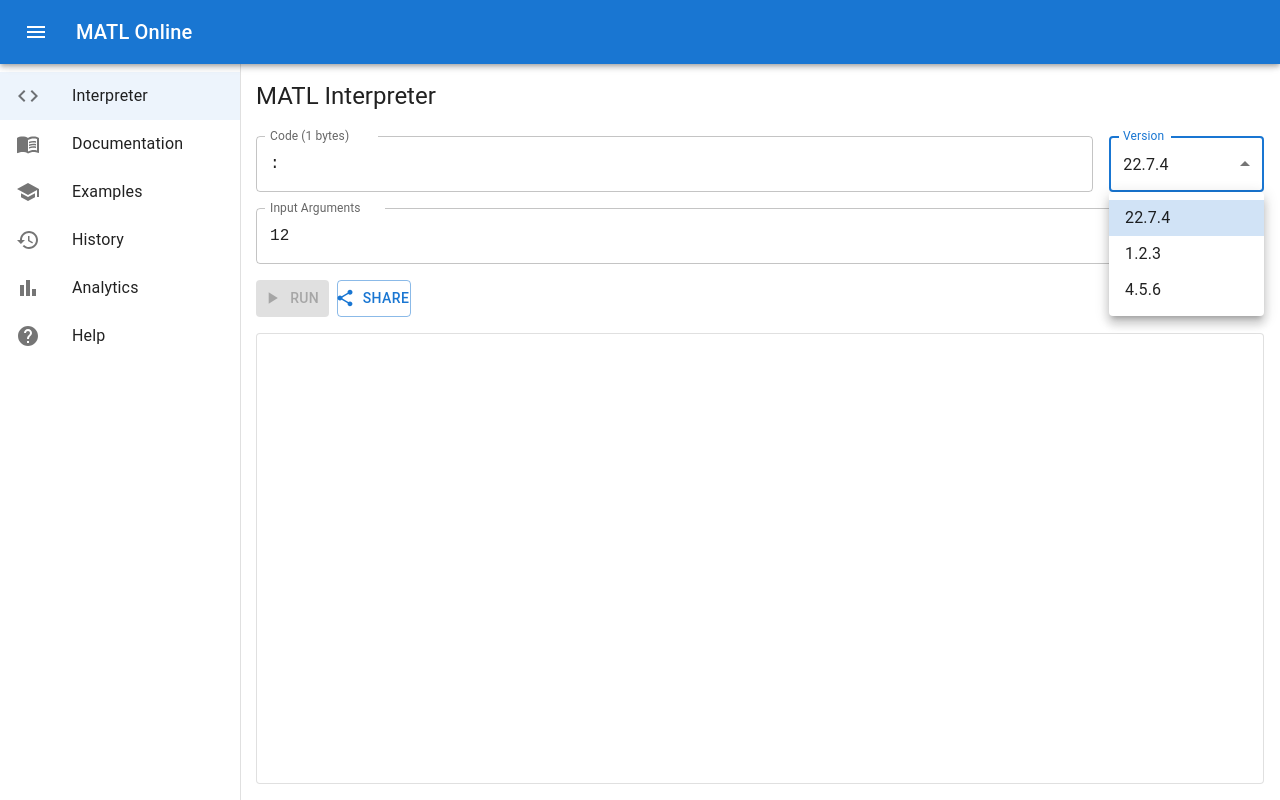
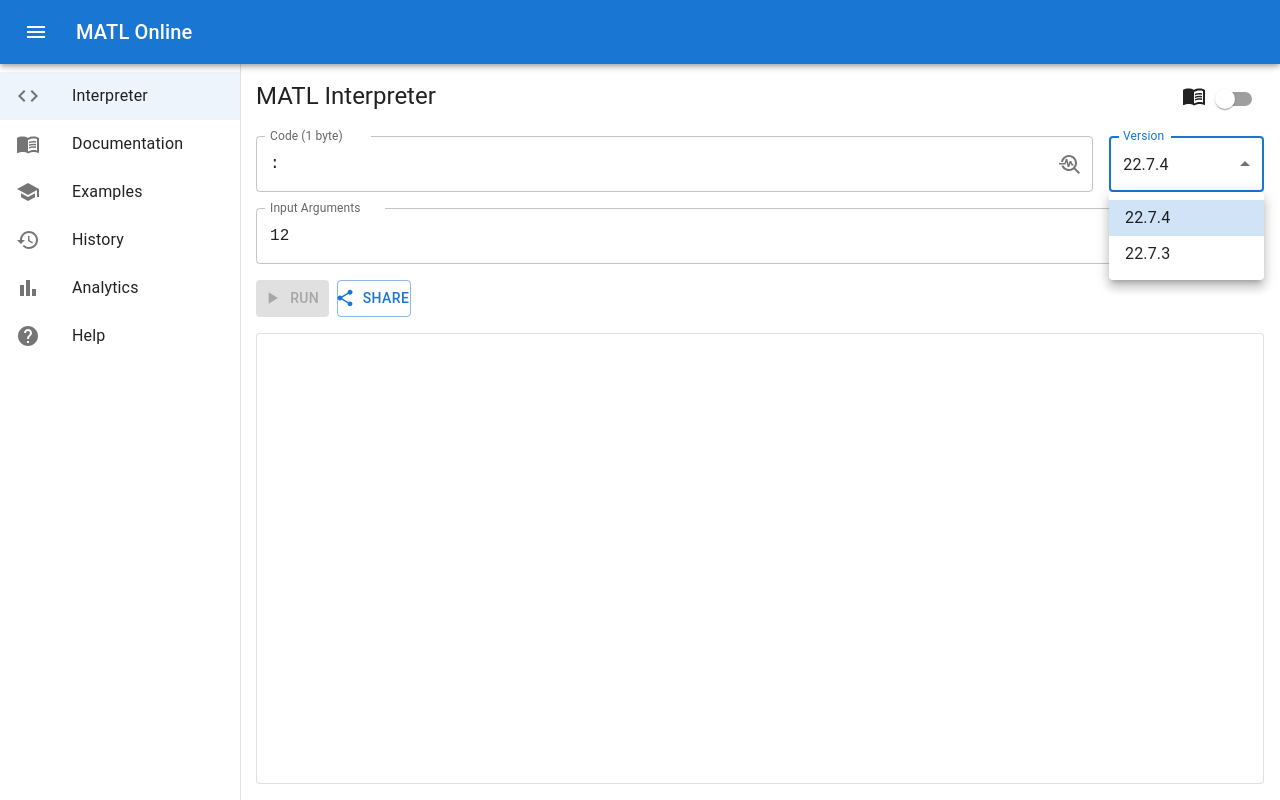
Before and after one commit to suever/MATL-Online, a React (Create React App) app in the folder frontend/: page / in a window 1280 px wide. Both pictures are taken after a click on the element "22.7.4". Built offline with nearby package versions, Linux system fonts and the light colour scheme; no server answers.

Commit message:
Save point

```diff
--- a/frontend/src/App.tsx
+++ b/frontend/src/App.tsx
@@ -2,9 +2,14 @@
 import {useState, useEffect } from 'react'
 import io from 'socket.io-client'
 import AppBar from '@mui/material/AppBar'
+import Alert from '@mui/material/Alert'
 import Paper from '@mui/material/Paper'
 import Box from '@mui/material/Box'
+import Switch from '@mui/material/Switch'
+import FormGroup from '@mui/material/FormGroup'
+import FormControlLabel from '@mui/material/FormControlLabel'
 import Toolbar from '@mui/material/Toolbar'
+import Tooltip from '@mui/material/Tooltip'
 import Typography from '@mui/material/Typography'
 import IconButton from '@mui/material/IconButton'
 import MenuIcon from '@mui/icons-material/Menu'
@@ -32,9 +37,16 @@
 import PlayArrowIcon from '@mui/icons-material/PlayArrow'
 import SchoolIcon from '@mui/icons-material/School'
 import HelpIcon from '@mui/icons-material/Help'
+import ContentPasteIcon from '@mui/icons-material/ContentPaste'
+import TroubleshootIcon from '@mui/icons-material/Troubleshoot'
 
 const drawerWidth = 240
 const socket = io("http://localhost:5000")
+
+interface Version {
+  label: string
+  releaseDate: Date
+}
 
 const navigationOptions = [
   {
@@ -125,6 +137,7 @@
 interface InterpreterOutputProps {
     running: boolean;
     output: string[];
+    errors: string[];
 }
 
 function InterpreterOutput(props: InterpreterOutputProps) {
@@ -132,6 +145,11 @@
   return (
     <Paper variant="outlined" sx={{p: 2, whiteSpace: "pre", fontFamily:" monospace", fontSize: 14, overflow: "auto", flexGrow: 1, marginTop: 2, marginLeft: 0}} >
       {props.output.join("\n")}
+      { props.errors.length > 0 &&
+      <Alert severity="error">
+        { props.errors.join("\n")}
+      </Alert>
+      }
     </Paper>
   )
 }
@@ -139,7 +157,7 @@
 interface VersionSelectProps {
   onChange: (value: string) => void;
   value: string;
-  versions: string[];
+  versions: Version[];
 }
 
 function VersionSelect(props: VersionSelectProps) {
@@ -156,7 +174,7 @@
         {
           props.versions.map((version) => {
             return (
-              <MenuItem value={version}>{version}</MenuItem>
+              <MenuItem value={version.label}>{version.label}</MenuItem>
             )
           })
 
@@ -171,20 +189,41 @@
   value: string;
 }
 
+function ExplainIconButton() {
+  return (
+    <Tooltip title="Explain the code">
+      <IconButton size="small" sx={{m: -1}}>
+        <TroubleshootIcon/>
+      </IconButton>
+    </Tooltip>
+  )
+}
+
+function PasteIconButton () {
+  return (
+    <Tooltip title="Paste formatted input">
+      <IconButton size="small" sx={{m: -1}}>
+        <ContentPasteIcon/>
+      </IconButton>
+    </Tooltip>
+  )
+}
+
 function Interpreter() {
   const versions = [
-    "22.7.4",
-    "1.2.3",
-    "4.5.6",
+    { "label": "22.7.4", "releaseDate": new Date()},
+    { "label": "22.7.3", "releaseDate": new Date()}
   ]
 
   const [isConnected, setIsConnected] = useState<boolean>(socket.connected)
   const [code, setCode] = useState<string>(":")
   const [running, setRunning] = useState<boolean>(false)
   const [output, setOutput] = useState<string[]>([])
-  const [version, setVersion] = useState<string>(versions[0])
+  const [errors, setErrors] = useState<string[]>([])
+  const [version, setVersion] = useState<string>(versions[0].label)
   const [session, setSession] = useState<string|null>(null)
   const [inputs, setInputs] = useState<string>("12")
+  const [showDocumentation, setShowDocumentation] = useState<boolean>(false)
 
   useEffect(() => {
     socket.on('connect', () => {
@@ -203,7 +242,19 @@
 
     socket.on('status', (data) => {
       const messages = data.data as StatusMessage[]
-      setOutput(messages.map((message) => message.value))
+      const errors = []
+      const outputs = []
+
+      for (const message of messages) {
+        if (message.type == "stderr") {
+          errors.push(message.value)
+        } else if (message.type == "stdout") {
+          outputs.push(message.value)
+        }
+      }
+
+      setOutput(outputs)
+      setErrors(errors)
     })
   })
 
@@ -218,14 +269,25 @@
 
   return (
     <Box sx={{flexGrow: 1, display: "flex", flexDirection: "column"}}>
-      <Typography variant="h5" component="div" sx={{flexGrow: 0, marginBottom: 3}}>
-        MATL Interpreter
-      </Typography>
+      <Stack direction="row">
+        <Typography variant="h5" component="div" sx={{flexGrow: 0, marginBottom: 3}}>
+          MATL Interpreter
+        </Typography>
+        <Box sx={{ flexGrow: 1 }}></Box>
+        <Box sx={{ flexGrow: 0}}>
+          <FormControlLabel
+            sx={{ marginRight: 0 }}
+            labelPlacement="start"
+            control={<Switch size="medium" checked={showDocumentation} onChange={(el) => setShowDocumentation(el.target.checked)}/>}
+            label={<MenuBookIcon/>}
+          />
+        </Box>
+      </Stack>
       <Grid container spacing={2} sx={{flexGrow: 0, display: "flex"}}>
         <Grid item xs={10}>
           <TextField
             id="code"
-            label={`Code ${code.length ? `(${code.length} bytes)` : ''}`}
+            label={`Code ${code.length ? `(${code.length} byte${code.length > 1 ? "s" : ""})` : ''}`}
             multiline
             autoFocus={true}
             value={code}
@@ -233,7 +295,7 @@
             maxRows={Infinity}
             variant="outlined"
             sx={{display: "flex"}}
-            InputProps={{style: {fontFamily: "monospace"}}}
+            InputProps={{style: {fontFamily: "monospace"}, endAdornment: <ExplainIconButton/>}}
           />
         </Grid>
         <Grid item xs={2}>
@@ -249,7 +311,7 @@
             onChange={(el) => setInputs(el.target.value)}
             maxRows={Infinity}
             sx={{display: "flex"}}
-            InputProps={{style: {fontFamily: "monospace"}}}
+            InputProps={{style: {fontFamily: "monospace"}, endAdornment: <PasteIconButton/>}}
           />
         </Grid>
         <Grid item xs={2}>
@@ -263,6 +325,7 @@
 
                 if (!running && session) {
                   setOutput([])
+                  setErrors([])
                   await onRun(code, inputs, version, session)
                 }
               }}
@@ -276,7 +339,7 @@
           </Stack>
         </Grid>
       </Grid>
-      <InterpreterOutput running={running} output={output}/>
+      <InterpreterOutput running={running} output={output} errors={errors}/>
     </Box>
   )
 }
```
